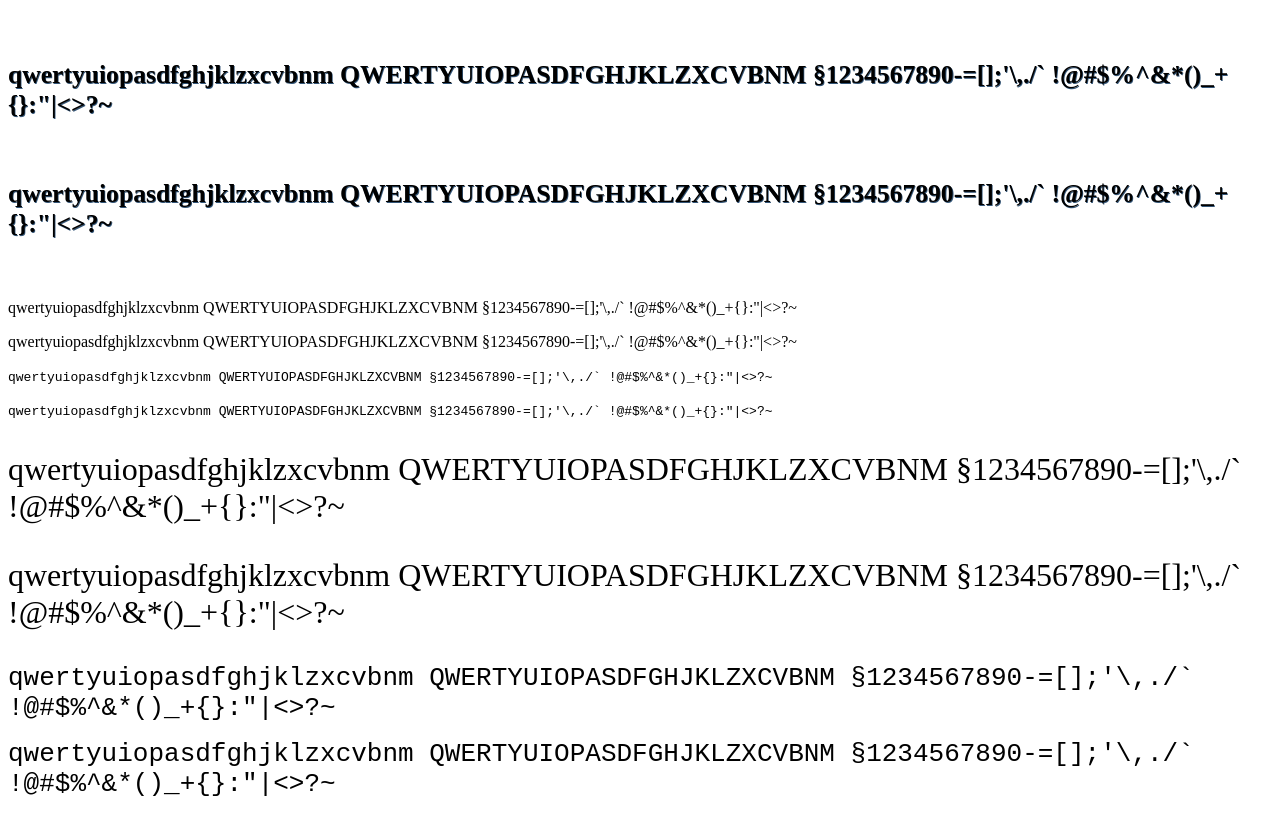
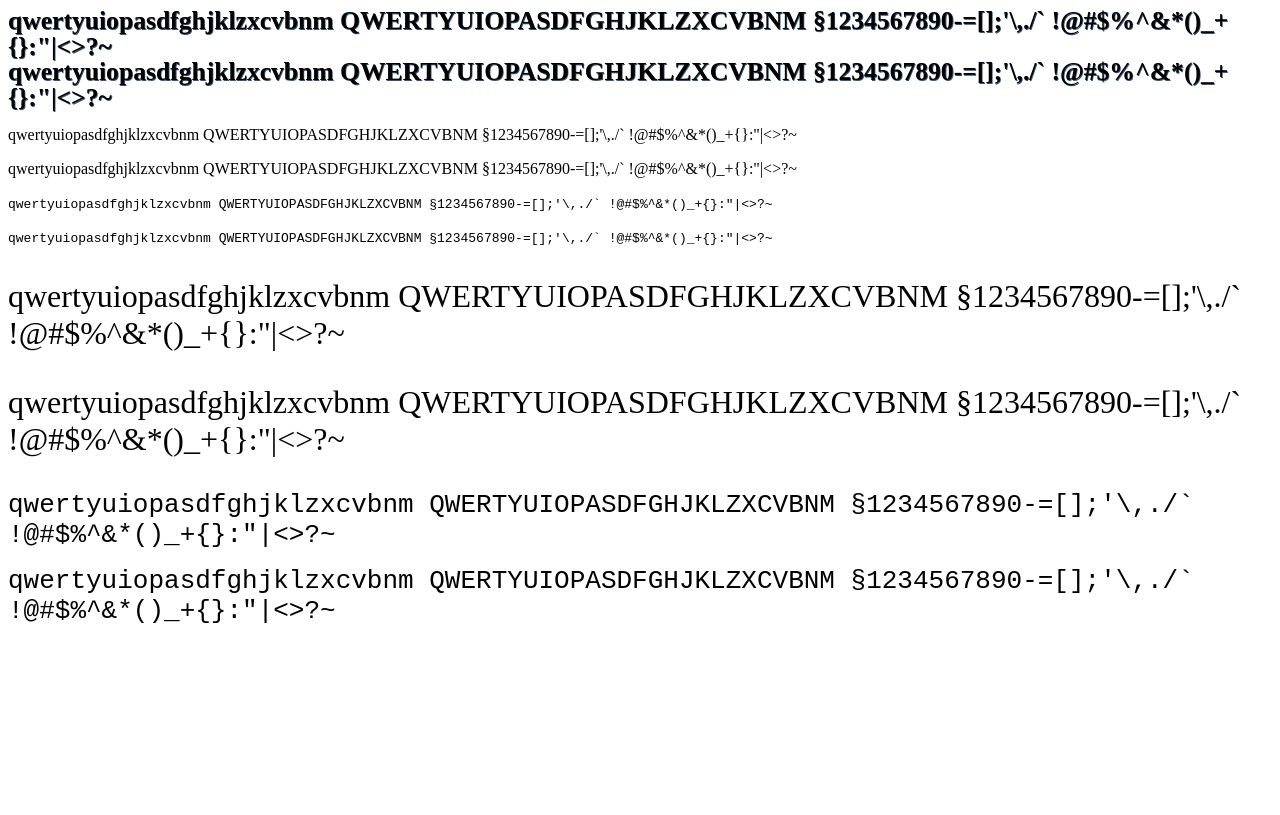
Before and after one commit to pygy/servo-rendering-bugs, a plain HTML site: page j2c/j2c/glyphs.html in a window 1280 px wide. Drawn offline with Linux system fonts and the light colour scheme.

Commit message:
Simplified the glyph example

```diff
--- a/j2c/j2c/glyphs.html
+++ b/j2c/j2c/glyphs.html
@@ -4,17 +4,15 @@
 <style type="text/css">
 
 body {
-    /*font-family:Verdana, sans-serif;*/
+    /*font-family:sans-serif;*/
 }
 
 h6 {
+    margin:0;
+    padding:0;
+    line-height:1em;
     font-size:1.6em;
     text-shadow:0.03em 0.03em 0.015em #357;
-}
-
-code {
-    /*Uncomment the next line and the h6 text becomes mangled instead.*/
-    /*font-family:serif;*/
 }
 
 .double {
```
